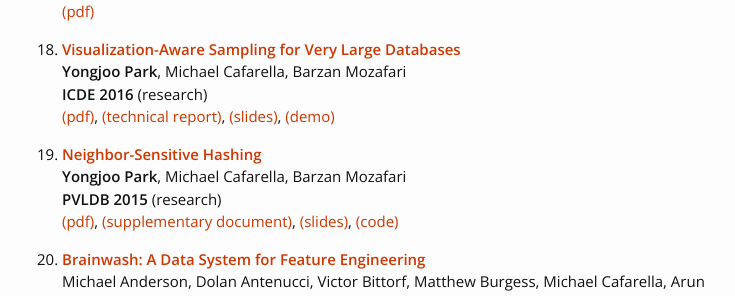
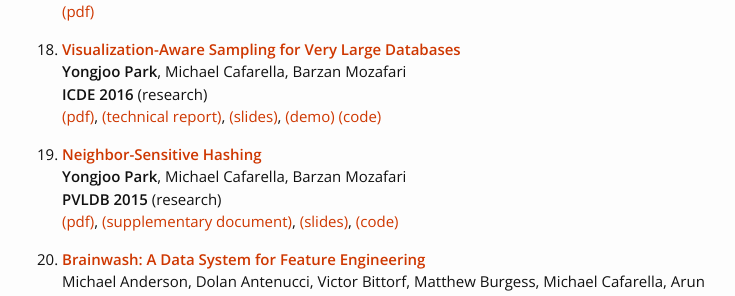
Before and after one commit to pyongjoo/pyongjoo.github.io, a Jekyll site: the page built from publication.md, in a window 1280 px wide and 900 px high, scrolled down 1926 px. Shown: the part 154-450 px from the top of the window, without its empty margins (268-1003 px from the left). Built offline with Jekyll 4.4.1, drawn with Linux system fonts in a browser that asks for light colours.

Commit message:
added vas repo

```diff
--- a/publication.md
+++ b/publication.md
@@ -120,6 +120,7 @@
    [(technical report)](http://arxiv.org/abs/1510.03921),
    [(slides)]({{ site.url }}/resources/vas_slides_icde16.pdf),
    [(demo)](http://yongjoopark.com/vas/)
+   [(code)](https://gitlab.com/pyongjoo/vas)
 
 1. **[Neighbor-Sensitive Hashing](http://www.vldb.org/pvldb/vol9/p144-park.pdf)**
    **Yongjoo Park**, Michael Cafarella, Barzan Mozafari
```
